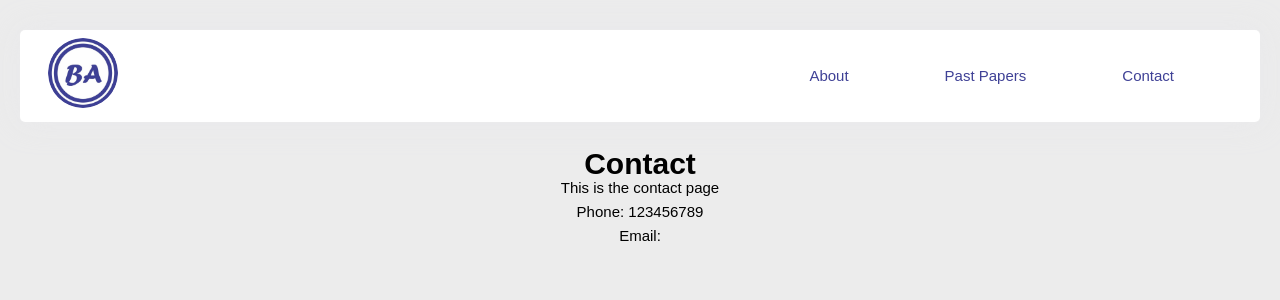
After one commit to aighostex/brainzAcademy, a Flask app: page /contact in a window 1280 px wide. The commit adds this page. Shown: the top 300 px of the page. Run offline with Flask 3, Linux system fonts and the light colour scheme; some web fonts are replaced.

Commit message:
linked pages

```diff
--- a/app/__init__.py
+++ b/app/__init__.py
@@ -13,6 +13,10 @@ def create_app():
     from app.past_papers import past_papers_bp
     app.register_blueprint(past_papers_bp)
 
+    from app.about import about_bp
+    app.register_blueprint(about_bp)
 
+    from app.contact import contact_bp
+    app.register_blueprint(contact_bp)
 
     return app
--- a/app/about/__init__.py
+++ b/app/about/__init__.py
@@ -0,0 +1,5 @@
+from flask import Blueprint
+
+about_bp = Blueprint('about', __name__, template_folder='templates', static_folder='static')
+
+from app.about import views
--- /dev/null
+++ b/app/about/views.py
@@ -0,0 +1,6 @@
+from flask import *
+from app.about import about_bp
+
+@about_bp.route('/about')
+def get_about():
+    return render_template('about.html')
--- a/app/contact/__init__.py
+++ b/app/contact/__init__.py
@@ -0,0 +1,5 @@
+from flask import Blueprint
+
+contact_bp = Blueprint('contact', __name__, template_folder='templates', static_folder='static')
+
+from app.contact import views
--- /dev/null
+++ b/app/contact/templates/contact.html
@@ -0,0 +1,10 @@
+{% extends "index.html" %}
+
+{% block title %} Contact {% endblock %}
+
+{% block content %}
+    <h1>Contact</h1>
+    <p>This is the contact page</p>
+    <p>Phone: 123456789</p>
+    <p>Email:
+{% endblock %}
--- /dev/null
+++ b/app/contact/views.py
@@ -0,0 +1,6 @@
+from flask import *
+from app.contact import contact_bp
+
+@contact_bp.route('/contact')
+def get_contact():
+    return render_template('contact.html')
--- a/app/static/css/style.css
+++ b/app/static/css/style.css
@@ -6,9 +6,9 @@
     padding: 0;
 }
 body{
-    font-family: 'Inter', sans-serif;
+    font-family: 'Cabin', sans-serif;
     font-size: 15px;
-    background-color: rgb(134, 155, 213);
+    background-color: #ececec;
     justify-content: center;
     line-height: 1.5rem;
     text-align: center;
@@ -17,7 +17,8 @@ body{
     display: flex;
     justify-content: space-between;
     align-items: center;
-    backdrop-filter: blur(30px);
+    background-color: #fff;
+    /* backdrop-filter: blur(30px); */
     box-shadow: 0 0 30px rgba(227, 228, 237, 0.37);
     border: 2px solid rgba(255, 255, 255, 0.18);
     border-radius: 5px;
@@ -48,11 +49,13 @@ img{
 }
 .navigation ul li a {
     text-decoration: none;
-    color: #fff;
+    font-family: 'cabin', sans-serif;
+    font-weight: 400;
+    color: #3f4196;
     padding: 2rem;
     padding-right: 4rem;
     display: inline-block;
 }
 .navigation li a:hover{
-    color: rgb(66, 44, 174);
+    color: #000000;
 }
--- a/app/templates/index.html
+++ b/app/templates/index.html
@@ -4,18 +4,21 @@
     <meta charset="UTF-8">
     <meta name="viewport" content="width=device-width, initial-scale=1.0">
     <link rel="stylesheet" type="text/css" href="{{url_for('static', filename='css/style.css')}}">
-    <link rel="icon" type="image/png" sizes="" href="./assets/Rectangle 8.png">
+    <link rel="apple-touch-icon" sizes="180x180" href="static/assets/apple-touch-icon.png">
+    <link rel="icon" type="image/png" sizes="32x32" href="static/assets/favicon-32x32.png">
+    <link rel="icon" type="image/png" sizes="16x16" href="static/assets/favicon-16x16.png">
+    <link rel="manifest" href="static/assets/site.webmanifest">
     <title>{% block title %} Brainz Academy {% endblock %}</title>
 </head>
 <body>
     <main class="container">
     <header class="nav">
-        <div class="logo"><a href="index.html"><img src="static/assets/WhatsApp Image 2024-06-12 at 22.18.03 (1).png" alt="" srcset=""></a></div>
+        <div class="logo"><a href="/"><img src="static/assets/WhatsApp Image 2024-06-12 at 22.18.03 (1).png" alt="" srcset=""></a></div>
     <nav class="navigation">
         <ul>
-            <li><a href="http://">About</a></li>
+            <li><a href="{{url_for('about.get_about')}}">About</a></li>
             <li><a href="{{url_for('past_papers.get_past_papers_list')}}">Past Papers</a></li>
-            <li><a href="http://">Contact</a></li>
+            <li><a href="{{url_for('contact.get_contact')}}">Contact</a></li>
         </ul>
     </nav>
     </header>
@@ -23,9 +26,11 @@
 
     <div>
         {% block content %}
-        <h1>Welcome to BrainzAcademy</h1>
+
         {% endblock %}
     </div>
+    <footer class="footer">
 
+    </footer>
 </body>
 </html>
```
Also changed, not shown: app/about/templates/about.html (added, +10 -0 lines), app/static/assets/android-chrome-192x192.png (added), app/static/assets/android-chrome-512x512.png (added), app/static/assets/apple-touch-icon.png (added), app/static/assets/favicon-16x16.png (added), app/static/assets/favicon-32x32.png (added), app/static/assets/favicon.ico (added), app/static/assets/site.webmanifest (added), 3 other files.
